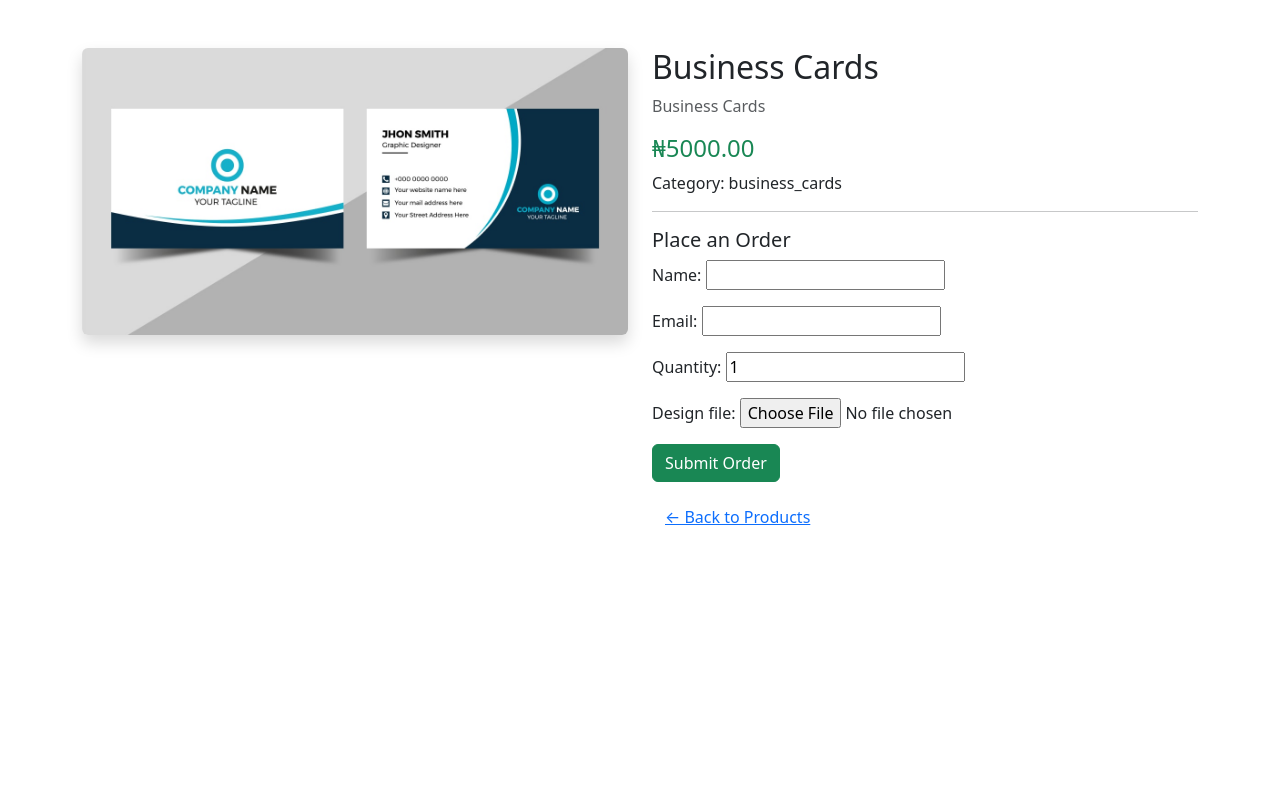
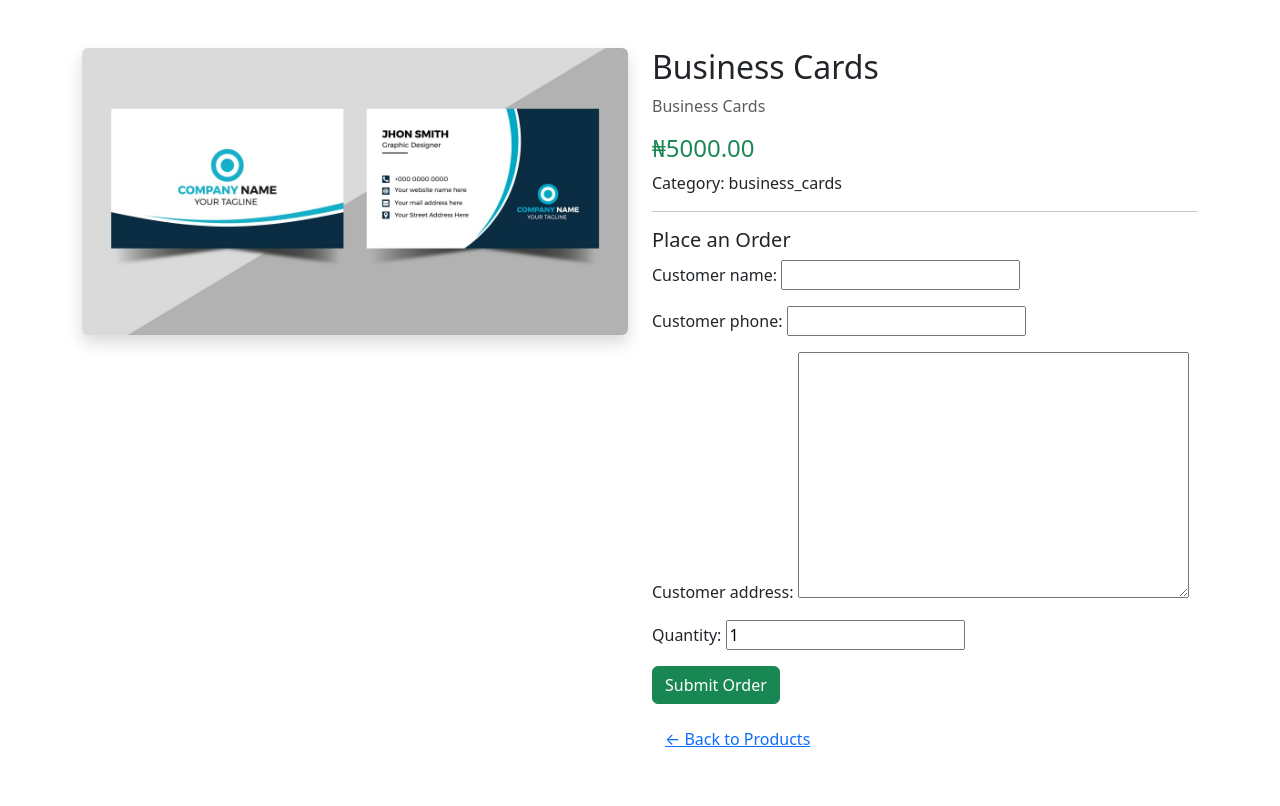
Before and after one commit to ugbedethomas/weprint-django, a Django app: page /product/1/ in a window 1280 px wide. Before the commit the page ends 525 px from the top, so only its background shows below. Run offline with Django 5.2, Linux system fonts and the light colour scheme; data comes from the database, SQL or seed files in the repository.

Commit message:
Updated Order model: added customer info and created_at

```diff
--- a/shop/forms.py
+++ b/shop/forms.py
@@ -4,4 +4,4 @@ from .models import Order
 class OrderForm(forms.ModelForm):
     class Meta:
         model = Order
-        fields = ['name', 'email', 'quantity', 'design_file']
+        fields = ['customer_name', 'customer_phone', 'customer_address', 'quantity']
--- a/shop/models.py
+++ b/shop/models.py
@@ -20,11 +20,14 @@ class Product(models.Model):
 
 class Order(models.Model):
     product = models.ForeignKey(Product, on_delete=models.CASCADE)
-    name = models.CharField(max_length=100)
-    email = models.EmailField()
-    quantity = models.PositiveIntegerField(default=1)
-    design_file = models.FileField(upload_to='uploads/')
-    ordered_at = models.DateTimeField(auto_now_add=True)
+    customer_name = models.CharField(max_length=100)
+    customer_phone = models.CharField(max_length=20)
+    customer_address = models.TextField()
+    quantity = models.IntegerField(default=1)
+    from django.utils import timezone
+
+    created_at = models.DateTimeField(default=timezone.now)
+
 
     def __str__(self):
-        return f"Order #{self.id} - {self.product.name}"
+        return f"{self.customer_name} - {self.product.name}"
--- a/shop/views.py
+++ b/shop/views.py
@@ -7,12 +7,15 @@ def home(request):
     products = Product.objects.all()
     return render(request, 'shop/home.html', {'products': products})
 
-# ✅ Product detail + order form
+from django.shortcuts import render, get_object_or_404
+from .models import Product
+from .forms import OrderForm
+
 def product_detail(request, pk):
     product = get_object_or_404(Product, pk=pk)
 
     if request.method == 'POST':
-        form = OrderForm(request.POST, request.FILES)
+        form = OrderForm(request.POST)
         if form.is_valid():
             order = form.save(commit=False)
             order.product = product
```
Also changed, not shown: shop/templates/shop/success.html (+11 -5 lines), db.sqlite3, shop/migrations/0002_remove_order_design_file_remove_order_email_and_more.py (added).
